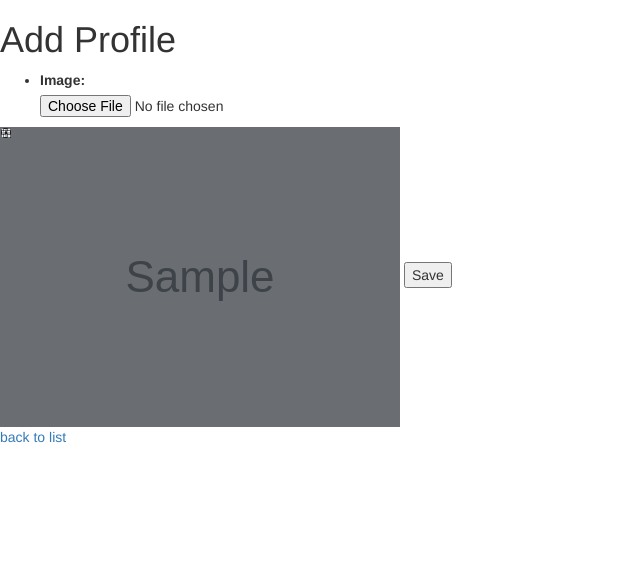
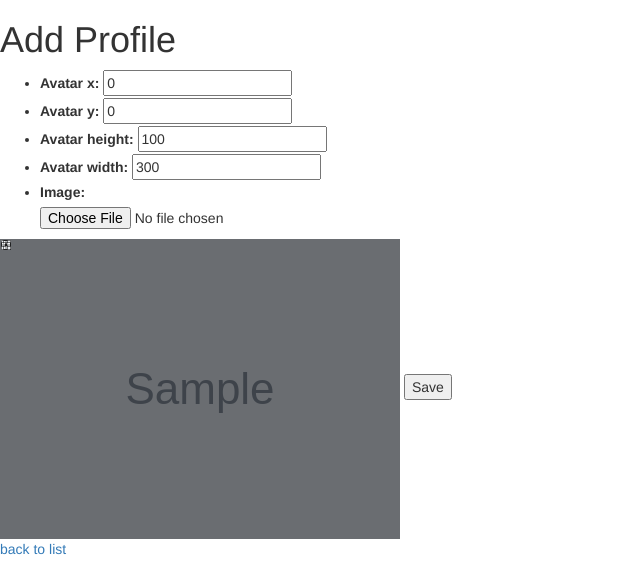
Before and after one commit to mzyndul/django_crop_sample, a Django app: template templates/crop_widget/profile_form.html in a window 1280 px wide. Shown: the top 579 px of the page, without its empty margins (0-640 px from the left). Run offline with Django 3.2, Linux system fonts and the light colour scheme; tables that the repository leaves empty hold one stand-in row (values such as "Sample post"); the template is opened without the code that fills it: values that come from a table or form of the project are taken from there, most other values are stand-ins (such as "Sample title", 1, 10 or a date in 2020); grey boxes marked "Sample" are stand-in pictures; parts of the project's set-up code (start-up, migrations or seed data) failed here and were passed over; some libraries are stand-ins or nearby versions.

```diff
--- a/crop_widget/forms.py
+++ b/crop_widget/forms.py
@@ -8,16 +8,15 @@ from PIL import Image
 class ProfileForm (forms.ModelForm):
     def __init__(self, *args, **kwargs):
         super(ProfileForm, self).__init__(*args, **kwargs)
+        '''
         self.fields['avatar_x'].widget = forms.HiddenInput()
         self.fields['avatar_y'].widget = forms.HiddenInput()
         self.fields['avatar_width'].widget = forms.HiddenInput()
         self.fields['avatar_height'].widget = forms.HiddenInput()
+        '''
 
     def save(self, commit=True):
         obj = super(ProfileForm, self).save()
-        print obj.__dict__
-        print obj.image.file.name
-
         img = Image.open(obj.image.file.name)
         img = img.crop((obj.avatar_x, obj.avatar_y, obj.avatar_x+obj.avatar_width,  obj.avatar_y+obj.avatar_height))
         img = img.resize(AVATAR_SIZE, Image.ANTIALIAS)
--- a/crop_widget/models.py
+++ b/crop_widget/models.py
@@ -1,7 +1,7 @@
 from django.db import models
 
 
-AVATAR_SIZE = (150, 150)
+AVATAR_SIZE = (300, 100)
 
 
 class Profile(models.Model):
--- /dev/null
+++ b/crop_widget/utils.py
@@ -0,0 +1,6 @@
+from fractions import gcd
+
+
+def aspect_ratio(width, height):
+    g = gcd(width, height)
+    return "{}:{}".format(width/g, height/g)
--- a/templates/crop_widget/profile_form.html
+++ b/templates/crop_widget/profile_form.html
@@ -6,11 +6,36 @@
 {% block extrajs %}
   <script type="text/javascript" src="{{ STATIC_URL }}js/jquery.imgareaselect.pack.js"></script>
   <script>
+        SCALE = 1;
+        ORYGINAL_IMAGE_WIDTH = 0;
+        CROP_IMAGE_INSTANCE = null;
+
         function crop_change(img, selection){
-            $('#id_avatar_x').val(selection.x1);
-            $('#id_avatar_y').val(selection.y1);
-            $('#id_avatar_width').val(selection.width);
-            $('#id_avatar_height').val(selection.height);
+            var x1=Math.round(selection.x1 * SCALE);
+            var y1=Math.round(selection.y1 * SCALE);
+            var x2=Math.round(selection.width * SCALE);
+            var y2=Math.round(selection.height * SCALE);
+
+            $('#id_avatar_x').val(x1);
+            $('#id_avatar_y').val(y1);
+            $('#id_avatar_width').val(x2);
+            $('#id_avatar_height').val(y2);
+        }
+        $( window ).resize(function(){update_scale();});
+
+        function update_scale(){
+            if (ORYGINAL_IMAGE_WIDTH==0)
+                ORYGINAL_IMAGE_WIDTH = $('img#profile_image').width();
+            var image_width = ORYGINAL_IMAGE_WIDTH;
+            var screen_width = $(window).width();
+            if (image_width>screen_width){
+                SCALE = image_width/screen_width;
+                $('#profile_image').attr('width', screen_width);
+            }else{
+                $('#profile_image').attr('width', '');
+            }
+            if (CROP_IMAGE_INSTANCE)
+                crop_change(true, CROP_IMAGE_INSTANCE.getSelection());
         }
 
         function readImage(input) {
@@ -20,19 +45,21 @@
                     $('#crop_image').css('display', '');
                      $('#profile_image').attr( "src", "" );
                      $('#profile_image').attr( "src", e.target.result );
-
+                     ORYGINAL_IMAGE_WIDTH = $('img#profile_image').width();
                      var mw = Math.min($('img#profile_image').width(), $('img#profile_image').height());
-
+                     CROP_IMAGE_INSTANCE = null;
+                     update_scale();
                      var x1 = ($('img#profile_image').width()-mw)/2;
                      var y1 =($('img#profile_image').height()-mw)/2;
-                     $('img#profile_image').imgAreaSelect({
+                     CROP_IMAGE_INSTANCE = $('img#profile_image').imgAreaSelect({
                          onSelectChange: crop_change,
                          handles: true,
-                         aspectRatio: '1:1',
+                         aspectRatio: '{{ aspect_ratio }}',
                          x1: x1,
                          y1: y1,
                          x2: x1+mw,
-                         y2: y1+mw
+                         y2: y1+mw,
+                         instance: true
                          //onSelectEnd: someFunction
                      });
                 };
@@ -47,14 +74,29 @@
                 readImage( this );
             });
             {% if object %}
-                $('img#profile_image').imgAreaSelect({
+                ORYGINAL_IMAGE_WIDTH = $('img#profile_image').width();
+                update_scale();
+
+                var x1 = {{ profile.avatar_x }};
+                var y1 = {{ profile.avatar_y }};
+                var x2 = {{ profile.avatar_x }}+{{ profile.avatar_width }};
+                var y2 = {{ profile.avatar_y }}+{{ profile.avatar_height }};
+                if (SCALE!=1){
+                    x1/=SCALE;
+                    y1/=SCALE;
+                    x2/=SCALE;
+                    y2/=SCALE;
+                }
+
+                CROP_IMAGE_INSTANCE = $('img#profile_image').imgAreaSelect({
                      onSelectChange: crop_change,
                      handles: true,
-                     aspectRatio: '1:1',
-                     x1: {{ profile.avatar_x }},
-                     y1: {{ profile.avatar_y }},
-                     x2: {{ profile.avatar_x }}+{{ profile.avatar_width }},
-                     y2: {{ profile.avatar_y }}+{{ profile.avatar_height }}
+                     aspectRatio: '{{ aspect_ratio }}',
+                     x1: x1,
+                     y1: y1,
+                     x2: x2,
+                     y2: y2,
+                     instance: true
                      //onSelectEnd: someFunction
                  });
             {% endif %}
```
Also changed, not shown: crop_widget/views.py (+11 -3 lines), README.md.
